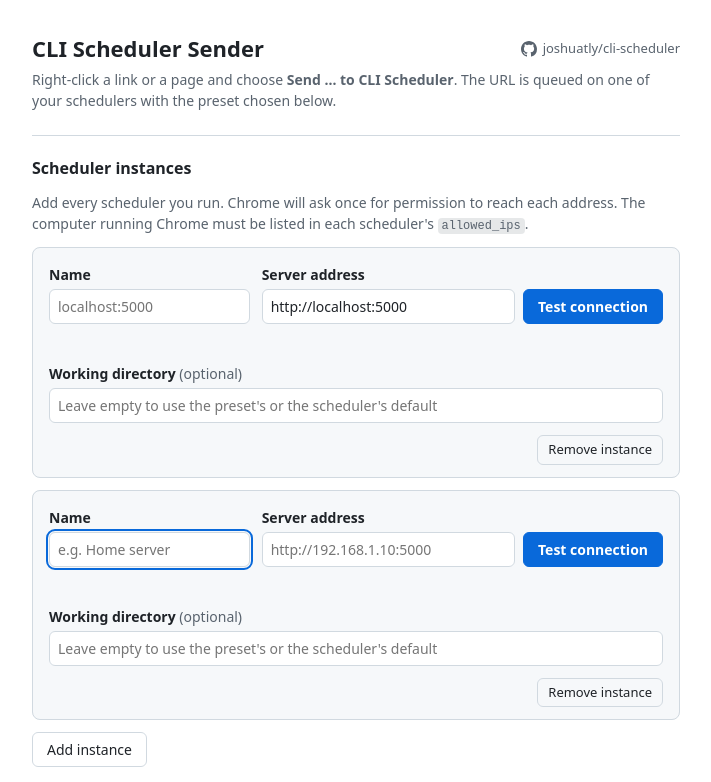
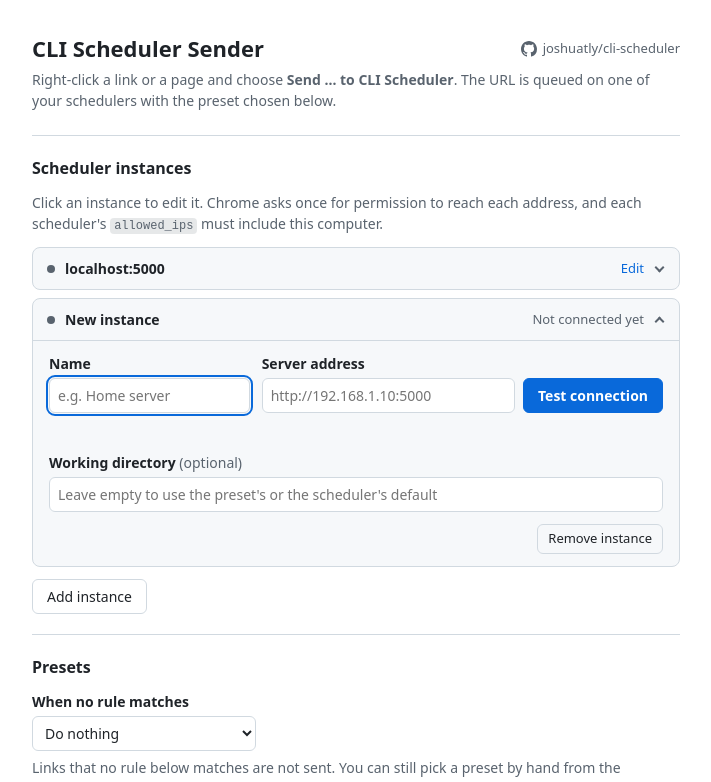
Before and after one commit to joshuatly/cli-scheduler, a website with bundled scripts: page browser-extension/src/options.html in a window 1280 px wide. Both pictures are taken after a click on the button "Add instance". Shown: the top 782 px of the page, without its empty margins (284-995 px from the left). Built offline with nearby package versions, Linux system fonts and the light colour scheme; some packages are replaced by stand-ins of ours; no server answers.

Commit message:
Browser extension: preset dropdowns and folding instance cards
- Preset fields are now dropdowns, like the instance pickers, listing
  only the chosen instance's presets. Changing a rule's instance clears
  a preset the new instance doesn't have. A saved preset that's missing
  from the list stays selected and is marked "(not on <instance>)", so
  an offline server never loses a setting.
- Instance cards fold to one line (status dot, name, address, preset
  count or "Can't connect") once saved and connected. Click to edit.
  New instances, and ones that have never connected, open. After Save,
  instances that connected fold; any that failed stay open.

Co-Authored-By: Claude Opus 5.5 <noreply@anthropic.com>
Claude-Session: https://claude.ai/code/session_01AJQvF88zDMUpwxkyGnWvWp

```diff
--- a/browser-extension/src/options.css
+++ b/browser-extension/src/options.css
@@ -94,10 +94,37 @@ code { font-size: 12px; padding: 1px 4px; border-radius: 4px; background: color-
 .status.err { color: var(--err); }
 .status.warn { color: var(--warn); }
 
-.visually-hidden { position: absolute; width: 1px; height: 1px; overflow: hidden; clip: rect(0 0 0 0); white-space: nowrap; }
+#instances { display: grid; gap: 8px; margin: 12px 0; }
+.instance-card { border: 1px solid var(--border); border-radius: 8px; background: var(--card); min-width: 0; }
 
-#instances { display: grid; gap: 12px; margin: 12px 0; }
-.instance-card { margin: 0; padding: 4px 16px 12px; border: 1px solid var(--border); border-radius: 8px; background: var(--card); min-width: 0; }
+/* Folded: one line with the name, address and connection state. Click to edit. */
+.instance-summary {
+  display: flex;
+  align-items: center;
+  gap: 10px;
+  padding: 10px 14px;
+  cursor: pointer;
+  list-style: none;
+  border-radius: 8px;
+  user-select: none;
+}
+.instance-summary::-webkit-details-marker { display: none; }
+.instance-summary:hover { background: color-mix(in srgb, var(--muted) 10%, transparent); }
+.instance-summary:focus-visible { outline: 2px solid var(--accent); outline-offset: -2px; }
+.instance-card[open] > .instance-summary { border-radius: 8px 8px 0 0; }
+.dot { flex: none; width: 8px; height: 8px; border-radius: 50%; background: var(--muted); }
+.instance-card[data-state="ok"] .dot { background: var(--ok); }
+.instance-card[data-state="err"] .dot { background: var(--err); }
+.instance-card[data-state="pending"] .dot { background: var(--warn); }
+.summary-name { font-weight: 600; white-space: nowrap; overflow: hidden; text-overflow: ellipsis; min-width: 0; flex: 0 1 auto; }
+.summary-url { color: var(--muted); white-space: nowrap; overflow: hidden; text-overflow: ellipsis; min-width: 0; flex: 1 1 0; }
+.summary-state { color: var(--muted); white-space: nowrap; font-size: 13px; margin-left: auto; }
+.instance-card[data-state="err"] .summary-state { color: var(--err); }
+.summary-edit { color: var(--accent); font-size: 13px; }
+.instance-card[open] .summary-edit { display: none; }
+.chevron { flex: none; width: 7px; height: 7px; margin: 0 2px 3px; border-right: 2px solid var(--muted); border-bottom: 2px solid var(--muted); transform: rotate(45deg); transition: transform 0.15s; }
+.instance-card[open] .chevron { transform: rotate(-135deg); margin-bottom: -3px; }
+.instance-body { padding: 0 16px 12px; border-top: 1px solid var(--border); }
 .instance-grid { display: grid; grid-template-columns: minmax(0, 1fr) minmax(0, 2fr); gap: 0 12px; }
 .field-label { display: block; font-weight: 600; margin: 12px 0 4px; }
 .card-actions { display: flex; justify-content: flex-end; margin-top: 12px; }
@@ -112,7 +139,10 @@ body:not(.multi) .multi-only,
 body:not(.multi) .instance-card .remove { display: none; }
 body:not(.multi) .target { grid-template-columns: 1fr; }
 
-input.unknown { border-color: var(--warn); }
+select.unknown { border-color: var(--warn); }
+/* "Choose a preset" reads as a placeholder; the list itself stays normal. */
+select.empty { color: var(--muted); }
+select.empty option { color: var(--fg); }
 .highlight { outline: 2px solid var(--accent); outline-offset: 4px; border-radius: 6px; transition: outline-color 0.3s; }
 select.narrow { width: auto; min-width: 16em; max-width: 100%; }
 
@@ -130,6 +160,7 @@ body:not(.multi) .rule { grid-template-columns: minmax(0, 1fr) auto minmax(0, 1f
 
 @media (max-width: 600px) {
   .row { flex-direction: column; }
+  .summary-url, .summary-edit { display: none; }
   .instance-grid, .target { grid-template-columns: 1fr; }
   .rule, body:not(.multi) .rule { grid-template-columns: minmax(0, 1fr) auto; padding-bottom: 8px; border-bottom: 1px solid var(--border); }
   .rule .arrow { display: none; }
--- a/browser-extension/src/options.html
+++ b/browser-extension/src/options.html
@@ -19,7 +19,7 @@
 
     <section>
       <h2>Scheduler instances</h2>
-      <p class="hint">Add every scheduler you run. Chrome will ask once for permission to reach each address. The computer running Chrome must be listed in each scheduler's <code>allowed_ips</code>.</p>
+      <p class="hint">Click an instance to edit it. Chrome asks once for permission to reach each address, and each scheduler's <code>allowed_ips</code> must include this computer.</p>
       <div id="instances"></div>
       <button id="addInstance" type="button" class="secondary">Add instance</button>
     </section>
@@ -36,7 +36,7 @@
         <label for="defaultPreset">Default preset</label>
         <div class="target" id="defaultTargetRow">
           <select id="defaultInstance" class="instance" aria-label="Instance for the default preset"></select>
-          <input id="defaultPreset" class="preset" placeholder="Used when no rule below matches" spellcheck="false">
+          <select id="defaultPreset" class="preset" aria-label="Default preset"></select>
         </div>
       </div>
 
@@ -69,11 +69,17 @@
     </footer>
   </main>
 
-  <div id="datalists" hidden></div>
-
   <template id="instanceTemplate">
-    <fieldset class="instance-card">
-      <legend class="visually-hidden">Scheduler instance</legend>
+    <details class="instance-card" data-state="idle">
+      <summary class="instance-summary">
+        <span class="dot" aria-hidden="true"></span>
+        <span class="summary-name"></span>
+        <span class="summary-url"></span>
+        <span class="summary-state"></span>
+        <span class="summary-edit">Edit</span>
+        <span class="chevron" aria-hidden="true"></span>
+      </summary>
+      <div class="instance-body">
         <div class="instance-grid">
           <div class="field">
             <label class="field-label">Name</label>
@@ -95,7 +101,8 @@
         <div class="card-actions">
           <button class="remove secondary" type="button">Remove instance</button>
         </div>
-    </fieldset>
+      </div>
+    </details>
   </template>
 
   <template id="ruleTemplate">
@@ -103,7 +110,7 @@
       <input class="pattern" type="text" placeholder="example.com" aria-label="Domain pattern" spellcheck="false">
       <span class="arrow" aria-hidden="true">→</span>
       <select class="instance" aria-label="Instance"></select>
-      <input class="preset" placeholder="Preset" aria-label="Preset" spellcheck="false">
+      <select class="preset" aria-label="Preset"></select>
       <button class="remove secondary" type="button" aria-label="Remove rule">Remove</button>
     </div>
   </template>
--- a/browser-extension/src/options.js
+++ b/browser-extension/src/options.js
@@ -64,14 +64,38 @@ function addInstanceCard(inst) {
   syncPlaceholder();
   card.querySelector(".serverUrl").addEventListener("input", syncPlaceholder);
   card.addEventListener("input", () => {
+    updateSummary(card);
     refreshInstanceSelects();
     updateTry();
   });
   card.querySelector(".test").addEventListener("click", () => testInstance(card));
   card.querySelector(".remove").addEventListener("click", () => removeInstance(card));
   instancesEl.append(card);
-  ensureDatalist(inst.id);
+  updateSummary(card);
   return card;
+}
+
+/** The one-line summary shown while a card is folded: name, address, connection state. */
+function updateSummary(card) {
+  const name = card.querySelector(".name").value.trim();
+  const raw = card.querySelector(".serverUrl").value.trim();
+  const url = raw ? safeNormalize(raw) : "";
+  card.querySelector(".summary-name").textContent = name || (url ? defaultInstanceName(url) : "New instance");
+  card.querySelector(".summary-url").textContent = name && url ? url : "";
+}
+
+const SHORT_STATE = {
+  idle: () => "Not connected yet",
+  pending: () => "Connecting…",
+  err: () => "Can't connect",
+  ok: (n) => `${n} preset${n === 1 ? "" : "s"}`,
+};
+
+/** Record a card's connection state, in its status line and in its folded summary. */
+function setCardState(card, state, detail, count = 0) {
+  card.dataset.state = state;
+  setStatus(card.querySelector(".testStatus"), detail, state === "ok" || state === "err" ? state : "");
+  card.querySelector(".summary-state").textContent = SHORT_STATE[state](count);
 }
 
 function safeNormalize(url) {
@@ -101,7 +125,6 @@ function removeInstance(card) {
   ruleRows.forEach((row) => row.remove());
   if ($("defaultInstance").value === id) $("defaultPreset").value = "";
   card.remove();
-  document.getElementById("presets-" + id)?.remove();
   refreshInstanceSelects();
   updateTry();
   setStatus($("saveStatus"), `Removed "${label}". Press Save to keep the change.`);
@@ -118,68 +141,81 @@ function refreshInstanceSelects() {
     );
     select.value = instances.some((i) => i.id === current) ? current : instances[0]?.id || "";
     delete select.dataset.want;
-    linkPresetInput(select);
+    syncPresetSelect(select);
   }
 }
 
-/** Point the preset box next to an instance picker at that instance's preset list. */
-function linkPresetInput(select) {
-  const input = select.parentElement.querySelector("input.preset");
-  if (!input) return;
-  input.setAttribute("list", "presets-" + select.value);
-  markUnknownPreset(input, select.value);
+function option(value, text, extra = {}) {
+  return Object.assign(document.createElement("option"), { value, textContent: text, ...extra });
 }
 
-/** Flag a preset that the chosen instance doesn't have (only once we know its list). */
-function markUnknownPreset(input, instanceId) {
-  const known = presetsByInstance[instanceId];
-  const name = input.value.trim();
-  const unknown = Boolean(name && known && known.length && !known.includes(name));
-  input.classList.toggle("unknown", unknown);
-  input.title = unknown ? `"${name}" is not a preset on ${instanceLabel(readInstances().find((i) => i.id === instanceId))}` : "";
+/**
+ * Fill a preset dropdown with one instance's presets. A saved preset that
+ * isn't on the list (the server is offline, or the preset was renamed) stays
+ * selectable and is marked, so loading the page never loses a setting.
+ */
+function fillPresetSelect(select, instanceId, value = select.value) {
+  const known = presetsByInstance[instanceId] || [];
+  const label = instanceLabel(readInstances().find((i) => i.id === instanceId));
+  const missing = Boolean(value) && !known.includes(value);
+  const options = [option("", "Choose a preset"), ...known.map((name) => option(name, name))];
+  if (missing) options.push(option(value, known.length ? `${value} (not on ${label})` : value));
+  if (!known.length) options.push(option("", `No presets from ${label} yet. Test its connection.`, { disabled: true }));
+  select.replaceChildren(...options);
+  select.value = value || "";
+  const unknown = missing && known.length > 0;
+  select.classList.toggle("unknown", unknown);
+  select.classList.toggle("empty", !select.value);
+  select.title = unknown ? `"${value}" is not a preset on ${label}` : "";
 }
 
-function ensureDatalist(id) {
-  let list = document.getElementById("presets-" + id);
-  if (!list) {
-    list = Object.assign(document.createElement("datalist"), { id: "presets-" + id });
-    $("datalists").append(list);
-  }
-  return list;
+/**
+ * Refill the preset dropdown next to an instance picker. When the instance
+ * was just changed, a preset the new instance doesn't have is cleared.
+ */
+function syncPresetSelect(instanceSelect, { instanceChanged = false } = {}) {
+  const select = instanceSelect.parentElement.querySelector("select.preset");
+  if (!select) return;
+  let value = select.value || select.dataset.want || "";
+  delete select.dataset.want;
+  const known = presetsByInstance[instanceSelect.value] || [];
+  if (instanceChanged && value && known.length && !known.includes(value)) value = "";
+  fillPresetSelect(select, instanceSelect.value, value);
 }
 
-function fillDatalist(id, names) {
-  ensureDatalist(id).replaceChildren(...names.map((name) => Object.assign(document.createElement("option"), { value: name })));
+/** After the user picks a preset: drop the "(not on …)" entry and the placeholder styling. */
+function presetPicked(select) {
+  const instanceSelect = select.parentElement.querySelector("select.instance");
+  fillPresetSelect(select, instanceSelect.value, select.value);
 }
 
 async function rememberPresets(id, names) {
   presetsByInstance[id] = names;
-  fillDatalist(id, names);
   // Write the whole map (not read-modify-write), so parallel loads can't drop each other's lists.
   const current = readInstances().map((i) => i.id);
   await chrome.storage.local.set({
     presetCache: Object.fromEntries(current.map((i) => [i, presetsByInstance[i] || []])),
   });
-  document.querySelectorAll("select.instance").forEach(linkPresetInput);
+  document.querySelectorAll("select.instance").forEach((s) => syncPresetSelect(s));
   updateTry();
 }
 
 async function loadPresetsFor(card) {
-  const status = card.querySelector(".testStatus");
   let serverUrl;
   try {
     serverUrl = normalizeServerUrl(card.querySelector(".serverUrl").value);
   } catch (err) {
-    setStatus(status, err.message, "err");
+    setCardState(card, "err", err.message);
     return null;
   }
+  setCardState(card, "pending", "Connecting…");
   try {
     const names = await fetchPresets(serverUrl);
     await rememberPresets(card.dataset.id, names);
-    setStatus(status, `Connected. ${names.length} preset${names.length === 1 ? "" : "s"}: ${names.join(", ")}`, "ok");
+    setCardState(card, "ok", `Connected. ${names.length} preset${names.length === 1 ? "" : "s"}: ${names.join(", ")}`, names.length);
     return names;
   } catch (err) {
-    setStatus(status, err.message, "err");
+    setCardState(card, "err", err.message);
     return null;
   }
 }
@@ -190,17 +226,16 @@ function requestAccess(origins) {
 }
 
 function testInstance(card) {
-  const status = card.querySelector(".testStatus");
   let serverUrl;
   try {
     serverUrl = normalizeServerUrl(card.querySelector(".serverUrl").value);
   } catch (err) {
-    return setStatus(status, err.message, "err");
+    return setCardState(card, "err", err.message);
   }
   const granted = requestAccess([originPattern(serverUrl)]);
-  setStatus(status, "Connecting…");
+  setCardState(card, "pending", "Connecting…");
   granted.then((ok) => {
-    if (!ok) return setStatus(status, "Chrome permission to reach the server was not granted.", "err");
+    if (!ok) return setCardState(card, "err", "Chrome permission to reach the server was not granted.");
     return loadPresetsFor(card);
   });
 }
@@ -210,16 +245,16 @@ function testInstance(card) {
 function addRuleRow(rule = { pattern: "", instanceId: "", preset: "" }) {
   const row = $("ruleTemplate").content.firstElementChild.cloneNode(true);
   row.querySelector(".pattern").value = rule.pattern;
-  row.querySelector(".preset").value = rule.preset;
+  row.querySelector(".preset").dataset.want = rule.preset;
   row.querySelector(".instance").dataset.want = rule.instanceId || $("defaultInstance").value;
   row.querySelector(".remove").addEventListener("click", () => {
     row.remove();
     validateRules();
     updateTry();
   });
-  row.querySelector(".instance").addEventListener("change", (e) => linkPresetInput(e.target));
+  row.querySelector(".instance").addEventListener("change", (e) => syncPresetSelect(e.target, { instanceChanged: true }));
+  row.querySelector(".preset").addEventListener("change", (e) => presetPicked(e.target));
   row.addEventListener("input", () => {
-    markUnknownPreset(row.querySelector(".preset"), row.querySelector(".instance").value);
     validateRules();
     updateTry();
   });
@@ -299,12 +334,9 @@ async function load() {
 
   instancesEl.replaceChildren();
   rulesEl.replaceChildren();
-  s.instances.forEach((inst) => {
-    addInstanceCard(inst);
-    fillDatalist(inst.id, presetsByInstance[inst.id] || []);
-  });
+  s.instances.forEach((inst) => addInstanceCard(inst));
   $("defaultInstance").dataset.want = s.defaultTarget.instanceId;
-  $("defaultPreset").value = s.defaultTarget.preset;
+  $("defaultPreset").dataset.want = s.defaultTarget.preset;
   $("defaultAction").value = s.defaultAction;
   syncDefaultAction();
   refreshInstanceSelects();
@@ -312,14 +344,19 @@ async function load() {
   $("presetSubmenu").checked = s.presetSubmenu;
   $("notifyOnSuccess").checked = s.notifyOnSuccess;
 
+  // Instances set up before stay folded to one line; one that has never been
+  // connected (such as the localhost placeholder on a fresh install) opens.
   for (const inst of s.instances) {
+    const card = cardFor(inst.id);
+    let allowed = false;
     try {
-      if (await chrome.permissions.contains({ origins: [originPattern(inst.serverUrl)] })) {
-        loadPresetsFor(cardFor(inst.id));
-      }
+      allowed = await chrome.permissions.contains({ origins: [originPattern(inst.serverUrl)] });
     } catch {
       // Malformed stored URL; the user will fix it.
     }
+    card.open = !allowed;
+    if (allowed) loadPresetsFor(card);
+    else setCardState(card, "idle", "");
   }
 }
 
@@ -364,6 +401,7 @@ async function save(settings, granted) {
     const card = cardFor(inst.id);
     card.querySelector(".serverUrl").value = inst.serverUrl;
     card.querySelector(".name").value = inst.name;
+    updateSummary(card);
   }
   refreshInstanceSelects();
 
@@ -376,22 +414,31 @@ async function save(settings, granted) {
   if (!ok) {
     return setStatus(status, "Saved, but Chrome permission to reach the schedulers was not granted, so sending won't work.", "err");
   }
-  await Promise.all(settings.instances.map((inst) => loadPresetsFor(cardFor(inst.id))));
+  const results = await Promise.all(settings.instances.map((inst) => loadPresetsFor(cardFor(inst.id))));
+  // Fold instances that saved and connected; keep the others open to fix.
+  settings.instances.forEach((inst, i) => {
+    if (results[i]) cardFor(inst.id).open = false;
+  });
   await chrome.runtime.sendMessage({ type: "rebuild-menus" });
+  const failed = results.filter((r) => !r).length;
+  if (failed) {
+    return setStatus(status, `Saved, but ${failed === 1 ? "one instance" : `${failed} instances`} couldn't be reached. See ${failed === 1 ? "its" : "their"} status above.`, "warn");
+  }
   setStatus(status, "Saved.", "ok");
 }
 
 $("addInstance").addEventListener("click", () => {
   const id = newInstanceId(readInstances().map((i) => i.id));
   const card = addInstanceCard({ id, name: "", serverUrl: "", cwd: "" });
-  fillDatalist(id, []);
+  card.open = true;
+  setCardState(card, "idle", "");
   refreshInstanceSelects();
   card.querySelector(".name").focus();
 });
 $("addRule").addEventListener("click", () => addRuleRow().querySelector(".pattern").focus());
 $("tryUrl").addEventListener("input", updateTry);
-$("defaultPreset").addEventListener("input", () => {
-  markUnknownPreset($("defaultPreset"), $("defaultInstance").value);
+$("defaultPreset").addEventListener("change", (e) => {
+  presetPicked(e.target);
   updateTry();
 });
 $("defaultAction").addEventListener("change", () => {
@@ -399,7 +446,7 @@ $("defaultAction").addEventListener("change", () => {
   updateTry();
 });
 $("defaultInstance").addEventListener("change", (e) => {
-  linkPresetInput(e.target);
+  syncPresetSelect(e.target, { instanceChanged: true });
   updateTry();
 });
 
```
Also changed, not shown: browser-extension/README.md. Lines whose indentation alone changed are shown as unchanged.
